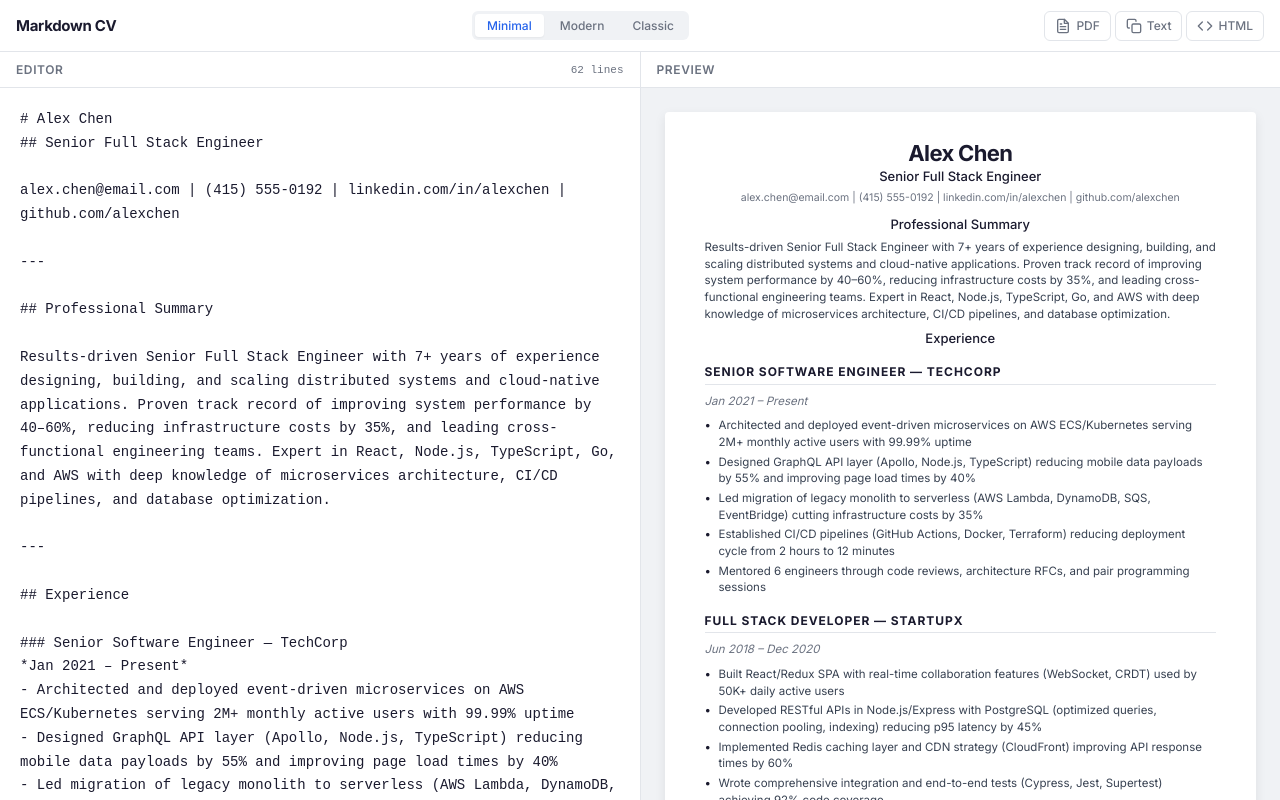
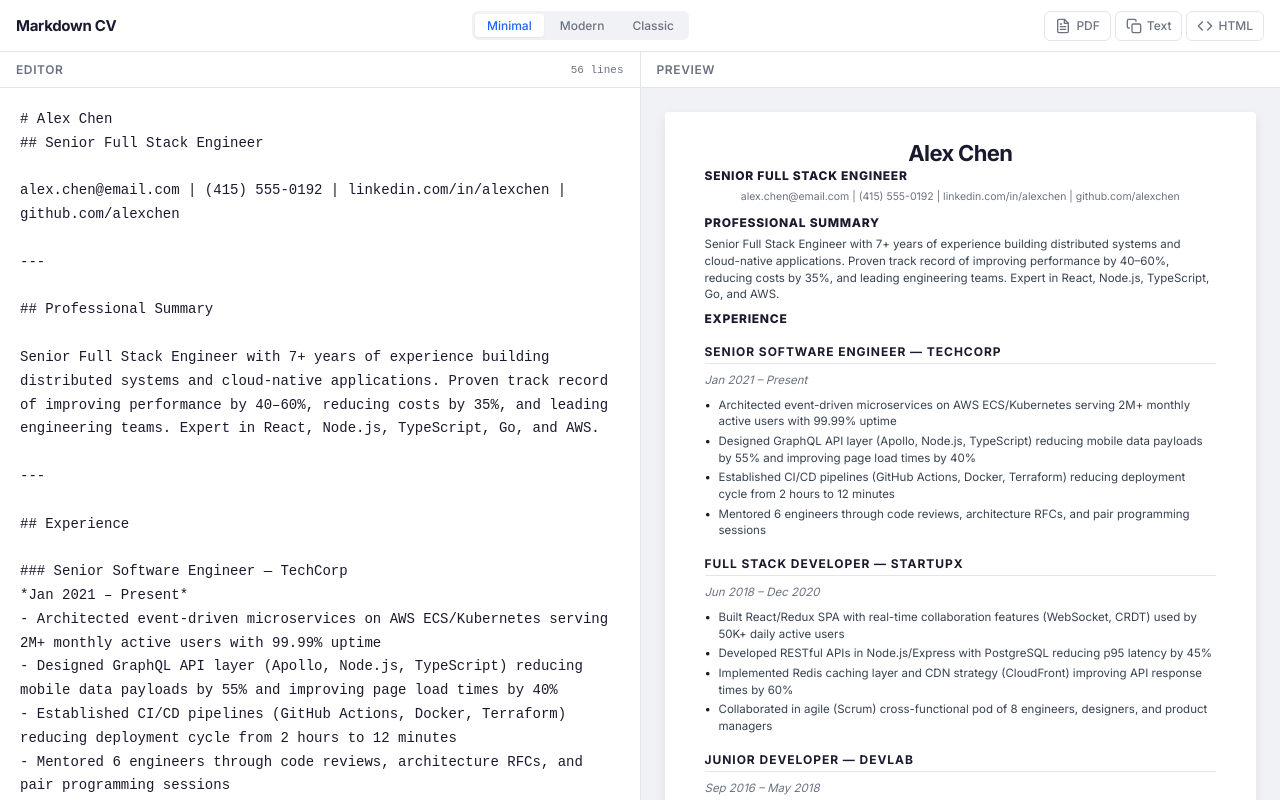
Before and after one commit to codexfang/markdown-cv, a React (Vite) app: page / in a window 1280 px wide. Built offline with nearby package versions, Linux system fonts and the light colour scheme.

Commit message:
simplify professional summary, remove M.S., 4 bullets per exp, left-align bold sections

```diff
--- a/src/App.jsx
+++ b/src/App.jsx
@@ -15,7 +15,7 @@ alex.chen@email.com | (415) 555-0192 | linkedin.com/in/alexchen | github.com/ale
 
 ## Professional Summary
 
-Results-driven Senior Full Stack Engineer with 7+ years of experience designing, building, and scaling distributed systems and cloud-native applications. Proven track record of improving system performance by 40–60%, reducing infrastructure costs by 35%, and leading cross-functional engineering teams. Expert in React, Node.js, TypeScript, Go, and AWS with deep knowledge of microservices architecture, CI/CD pipelines, and database optimization.
+Senior Full Stack Engineer with 7+ years of experience building distributed systems and cloud-native applications. Proven track record of improving performance by 40–60%, reducing costs by 35%, and leading engineering teams. Expert in React, Node.js, TypeScript, Go, and AWS.
 
 ---
 
@@ -23,18 +23,16 @@ Results-driven Senior Full Stack Engineer with 7+ years of experience designing,
 
 ### Senior Software Engineer — TechCorp
 *Jan 2021 – Present*
-- Architected and deployed event-driven microservices on AWS ECS/Kubernetes serving 2M+ monthly active users with 99.99% uptime
+- Architected event-driven microservices on AWS ECS/Kubernetes serving 2M+ monthly active users with 99.99% uptime
 - Designed GraphQL API layer (Apollo, Node.js, TypeScript) reducing mobile data payloads by 55% and improving page load times by 40%
-- Led migration of legacy monolith to serverless (AWS Lambda, DynamoDB, SQS, EventBridge) cutting infrastructure costs by 35%
 - Established CI/CD pipelines (GitHub Actions, Docker, Terraform) reducing deployment cycle from 2 hours to 12 minutes
 - Mentored 6 engineers through code reviews, architecture RFCs, and pair programming sessions
 
 ### Full Stack Developer — StartupX
 *Jun 2018 – Dec 2020*
 - Built React/Redux SPA with real-time collaboration features (WebSocket, CRDT) used by 50K+ daily active users
-- Developed RESTful APIs in Node.js/Express with PostgreSQL (optimized queries, connection pooling, indexing) reducing p95 latency by 45%
+- Developed RESTful APIs in Node.js/Express with PostgreSQL reducing p95 latency by 45%
 - Implemented Redis caching layer and CDN strategy (CloudFront) improving API response times by 60%
-- Wrote comprehensive integration and end-to-end tests (Cypress, Jest, Supertest) achieving 92% code coverage
 - Collaborated in agile (Scrum) cross-functional pod of 8 engineers, designers, and product managers
 
 ### Junior Developer — DevLab
@@ -42,15 +40,11 @@ Results-driven Senior Full Stack Engineer with 7+ years of experience designing,
 - Contributed to Python/Flask monolith serving 100K+ requests per day; reduced technical debt through strategic refactoring
 - Automated data processing pipelines with Apache Airflow and Python, reducing manual reporting effort by 20 hours per week
 - Built internal monitoring dashboards using React, D3.js, and Prometheus/Grafana
+- Participated in on-call rotation and incident response, maintaining 99.9% service availability
 
 ---
 
 ## Education
-
-### M.S. Computer Science — Stanford University
-*2014 – 2016*
-- Research focus: Distributed Systems and Fault Tolerance
-- Graduate Teaching Assistant: Advanced Algorithms (CS 161)
 
 ### B.S. Computer Science — UC Berkeley
 *2010 – 2014*
--- a/src/styles/index.css
+++ b/src/styles/index.css
@@ -240,10 +240,12 @@ body {
 
 .resume-title {
   font-size: 14px;
-  font-weight: 500;
-  color: var(--accent);
+  font-weight: 700;
+  color: var(--text-primary);
   margin-bottom: 6px;
   line-height: 1.3;
+  letter-spacing: 0.02em;
+  text-transform: uppercase;
 }
 
 .resume-contact {
@@ -326,10 +328,11 @@ body {
 }
 
 .template-minimal .resume-title {
-  text-align: center;
-  font-size: 13px;
+  text-align: left;
+  font-size: 12px;
+  font-weight: 800;
   color: var(--text-primary);
-  font-weight: 500;
+  letter-spacing: 0.06em;
 }
 
 .template-minimal .resume-contact {
@@ -369,10 +372,11 @@ body {
 }
 
 .template-modern .resume-title {
-  font-size: 15px;
-  font-weight: 600;
+  font-size: 14px;
+  font-weight: 700;
   color: var(--accent);
   margin-bottom: 4px;
+  letter-spacing: 0.04em;
 }
 
 .template-modern .resume-contact {
@@ -432,12 +436,12 @@ body {
 }
 
 .template-classic .resume-title {
-  text-align: center;
-  font-size: 13px;
-  font-weight: 400;
+  text-align: left;
+  font-size: 12px;
+  font-weight: 700;
   text-transform: uppercase;
-  letter-spacing: 0.1em;
-  color: var(--text-secondary);
+  letter-spacing: 0.08em;
+  color: var(--text-primary);
   font-family: Georgia, serif;
 }
 
```
